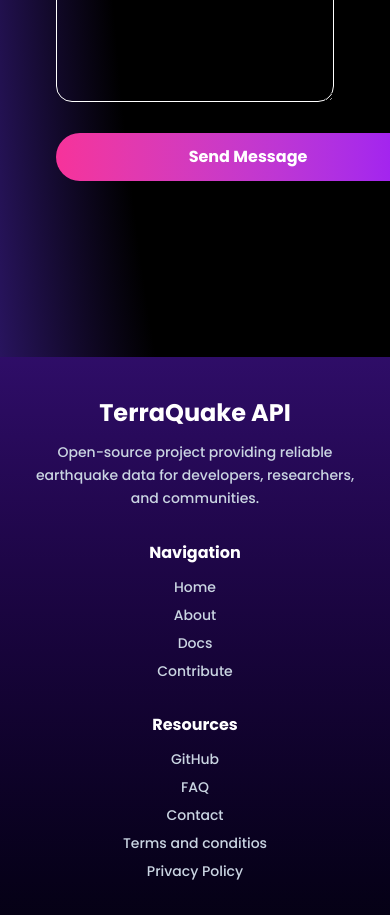
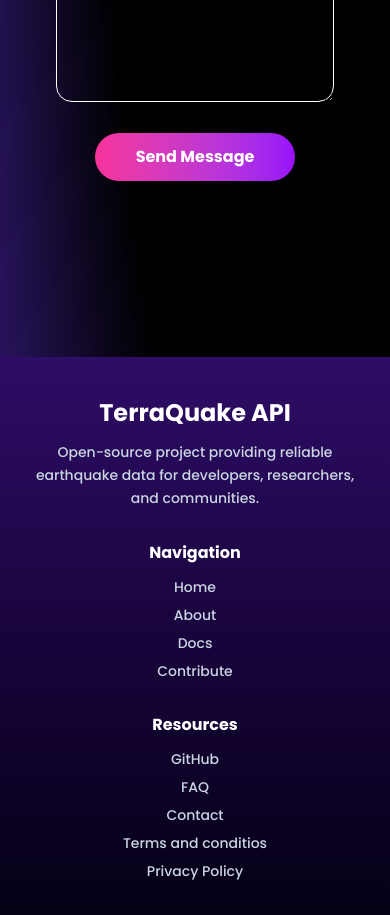
Before and after one commit to yash25hemnani/TerraQuakeApi, a React (Vite) app in the folder frontend/: page /contact in a window 390 px wide. Shown: the part 960-1875 px from the top of the page. Built offline with nearby package versions, Linux system fonts and the light colour scheme; no server answers.

Commit message:
fix button send message responsive

```diff
--- a/frontend/src/pages/contact/contact.jsx
+++ b/frontend/src/pages/contact/contact.jsx
@@ -157,7 +157,22 @@ export default function Contact() {
           {/* Submit Button */}
           <button
             type='submit'
-            className='block w-sm mx-auto bg-gradient-to-r from-pink-500 to-purple-600 text-white font-bold py-3 px-4 rounded-full hover:scale-105 transform transition duration-300 cursor-pointer'
+            className='
+    block
+    w-[200px]          /* base: mobile */
+    sm:w-[250px]       /* small devices */
+    md:w-[300px]       /* medium devices */
+    lg:w-[350px]       /* large devices */
+    xl:w-[400px]       /* extra large */
+    mx-auto
+    bg-gradient-to-r from-pink-500 to-purple-600
+    text-white font-bold
+    py-3 px-4
+    rounded-full
+    hover:scale-105
+    transform transition duration-300
+    cursor-pointer
+  '
             disabled={loading}
           >
             {loading ? (
```
